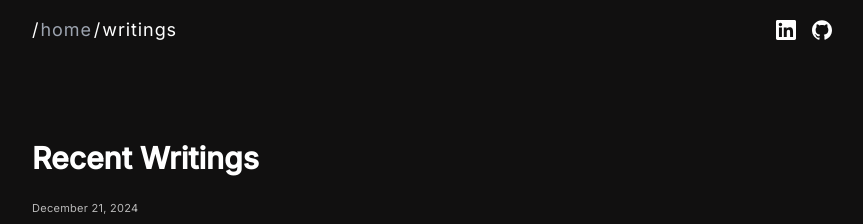
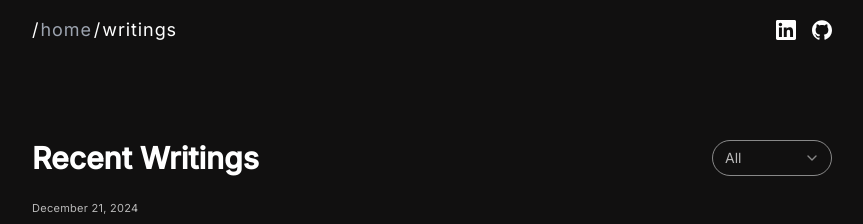
Before and after one commit to Sarthakischauhan/portfolio, a Next.js app: page /blog in a window 1280 px wide. Shown: the top 224 px of the page, without its empty margins (208-1071 px from the left). Built offline with nearby package versions, Linux system fonts and the light colour scheme.

Commit message:
blog filtering for main writings page

```diff
--- a/app/blog/page.js
+++ b/app/blog/page.js
@@ -1,24 +1,29 @@
-import BlogTile from '../components/BlogTile'; // Import the BlogTile component
-import data from '../../public/data.json'; // Import blog data from data.json
+"use client"
+import { useBlogData } from '../hooks/useBlogData';
+import BlogTile from '../components/BlogTile';
+import BlogFilter from '../components/BlogFilter';
 
 const BlogListing = () => {
-  // Sort blog data by date in descending order (newest first)
-  const BLOG_DATA = [...data.blogData].sort((a, b) =>
-    new Date(b.date_posted) - new Date(a.date_posted)
-  );
+  const { blogs, allTags, selectedTag, setSelectedTag } = useBlogData();
 
   return (
     <div className="max-w-[50rem] mx-auto md:mt-[80px] mt-[30px] flex flex-col p-6 md:p-0 font-inter">
-        <div className="text-3xl font-semibold">
-            Recent Writings
+        <div className="flex justify-between items-center">
+            <div className="text-3xl font-semibold">
+                Recent Writings
+            </div>
+            <BlogFilter
+              selectedTag={selectedTag}
+              setSelectedTag={setSelectedTag}
+              allTags={allTags}
+            />
         </div>
 
         <div className="space-y-10 mt-[16px]">
-            {BLOG_DATA.map((blog, index) => (
+            {blogs.map((blog, index) => (
                 <BlogTile key={index} blog={blog} />
             ))}
         </div>
-
     </div>
   )
 }
--- /dev/null
+++ b/app/components/BlogFilter.jsx
@@ -0,0 +1,24 @@
+import { ChevronDown } from 'lucide-react';
+
+const BlogFilter = ({ selectedTag, setSelectedTag, allTags }) => {
+  return (
+    <div className="relative">
+      <div className="relative">
+        <select
+          value={selectedTag}
+          onChange={(e) => setSelectedTag(e.target.value)}
+          className="cursor-pointer text-opacity-70 text-white appearance-none w-[120px] h-9 px-3 pr-8 text-sm rounded-full border border-white/50 bg-transparent focus:outline-none hover:border-white transition-colors duration-300 hover:text-opacity-100"
+        >
+          {allTags.map(tag => (
+            <option key={tag} value={tag}>{tag}</option>
+          ))}
+        </select>
+        <div className="absolute right-3 top-1/2 -translate-y-1/2 pointer-events-none">
+          <ChevronDown className='h-4 w-4 opacity-50' />
+        </div>
+      </div>
+    </div>
+  );
+};
+
+export default BlogFilter;
--- /dev/null
+++ b/app/hooks/useBlogData.jsx
@@ -0,0 +1,23 @@
+import { useState } from 'react';
+import data from '../../public/data.json';
+
+export const useBlogData = () => {
+  const BLOG_DATA = [...data.blogData].sort((a, b) =>
+    new Date(b.date_posted) - new Date(a.date_posted)
+  );
+
+  const allTags = ['All', ...new Set(BLOG_DATA.flatMap(blog => blog.tags || []))];
+
+  const [selectedTag, setSelectedTag] = useState('All');
+
+  const filteredBlogs = selectedTag === 'All'
+    ? BLOG_DATA
+    : BLOG_DATA.filter(blog => blog.tags?.includes(selectedTag));
+
+  return {
+    blogs: filteredBlogs,
+    allTags,
+    selectedTag,
+    setSelectedTag,
+  };
+};
```
